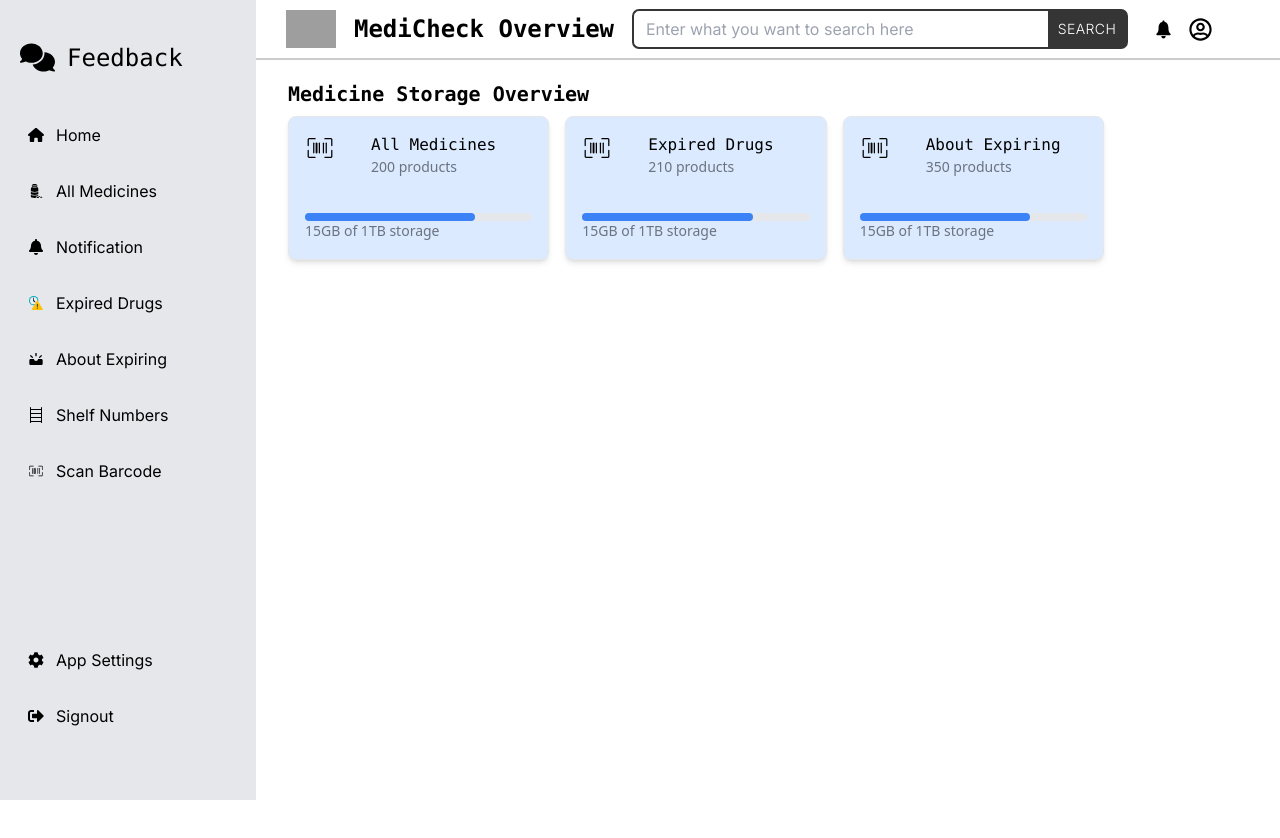
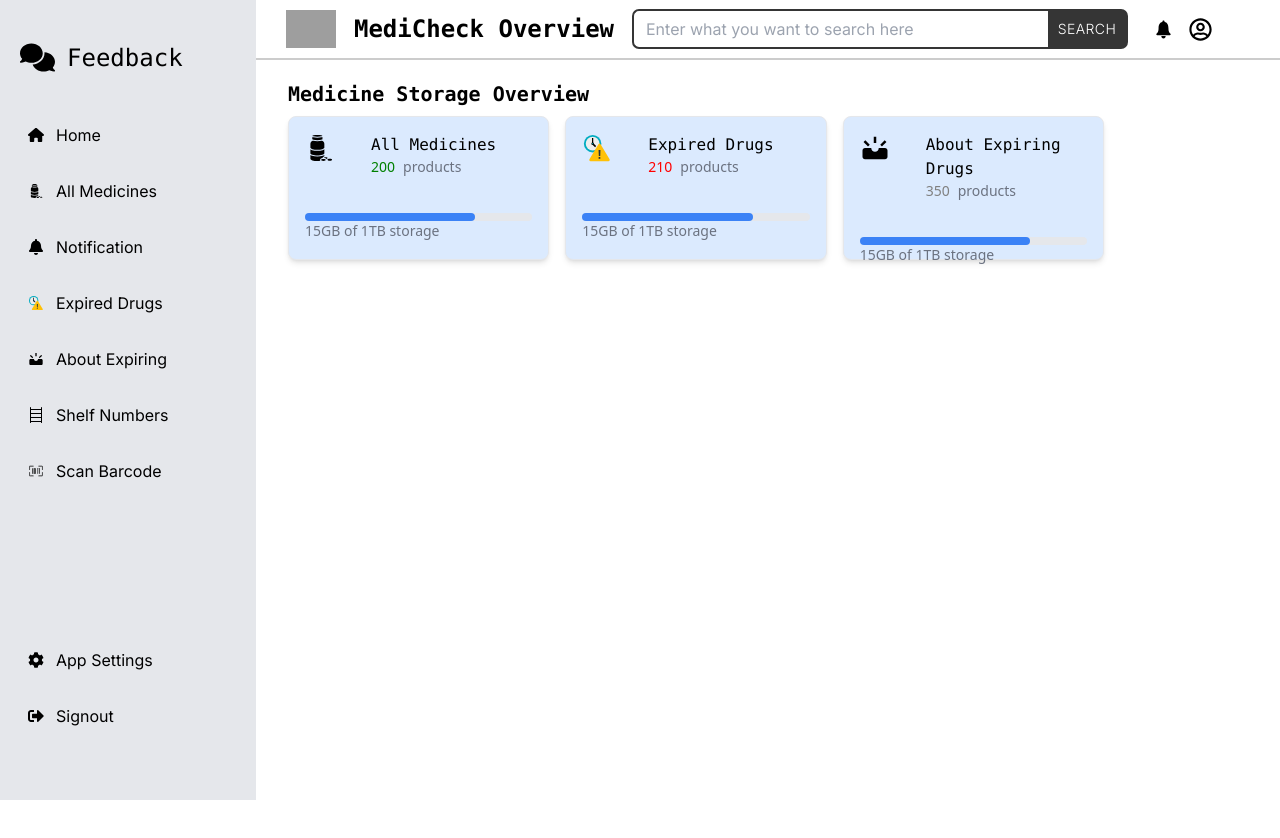
Before and after one commit to Jerry-Khobby/Medicine-shelf-life-checker, a Next.js app: page / in a window 1280 px wide. Shown: the top 838 px of the page. Built offline with nearby package versions, Linux system fonts and the light colour scheme; grey boxes are pictures that could not be loaded.

Commit message:
done for todays work

```diff
--- a/src/components/homepage/card.jsx
+++ b/src/components/homepage/card.jsx
@@ -1,16 +1,29 @@
 import React from 'react';
 import { CiBarcode } from "react-icons/ci";
+import { GiMedicinePills } from "react-icons/gi";
+import { FcExpired } from "react-icons/fc";
+import { MdUpcoming } from "react-icons/md";
 
 const MedicineCards = ({heading,quantity,percentage,iconName,color}) => {
+  const renderIcon=()=>{
+    switch(iconName){
+      case "GiMedicinePills":
+      return <GiMedicinePills  size={30}/>;
+      case "FcExpired":
+        return <FcExpired size={30}/>
+        default:
+          return<MdUpcoming size={30}/>
+    }
+  }
   return (
     <div className="p-4 border rounded-lg shadow-md sm:w-[21rem] lg:w-96 md:w-[21rem] w-[21rem] h-36 flex flex-col bg-blue-100 cursor-pointer">
       <div className="flex items-start gap-5 mb-4">
         <div className="mr-4">
-          <CiBarcode size={30} />
+          {renderIcon()}
         </div>
         <div>
           <h3 className="text-md font-md font-mono">{heading}</h3>
-          <p className="text-gray-500 text-sm font-medium font-sans">{quantity} products</p>
+          <p className="text-gray-500 text-sm font-medium font-sans flex flex-row gap-2"><p style={{color}}>{quantity}</p> products</p>
         </div>
       </div>
       <div>
--- a/src/components/homepage/main.jsx
+++ b/src/components/homepage/main.jsx
@@ -2,7 +2,9 @@
 import React from 'react';
 import MedicineCards from './card';
 
+
 const MainHomePage = () => {
+
   return (
     <div className="flex flex-col mt-20 min-h-screen">
       <div className="px-5 lg:px-8 pb-2">
@@ -11,13 +13,13 @@ const MainHomePage = () => {
       <div className="flex justify-start sm:justify-start md:justify-start lg:justify-center lg:px-8 px-5 sm:px-5 md:px-5">
         <div className="grid gap-4 sm:grid-cols-1 md:grid-cols-1 lg:grid-cols-3">
           <div className="flex justify-center">
-            <MedicineCards heading="All Medicines" quantity="200"/>
+            <MedicineCards heading="All Medicines" quantity="200" iconName="GiMedicinePills" color="green"/>
           </div>
           <div className="flex justify-center">
-            <MedicineCards heading="Expired Drugs" quantity="210" />
+            <MedicineCards heading="Expired Drugs" quantity="210"  iconName="FcExpired" color="red"/>
           </div>
           <div className="flex justify-center">
-            <MedicineCards  heading="About Expiring" quantity="350"/>
+            <MedicineCards  heading="About Expiring Drugs" quantity="350" iconName="MdUpcoming"  color="gray"/>
           </div>
         </div>
       </div>
```
